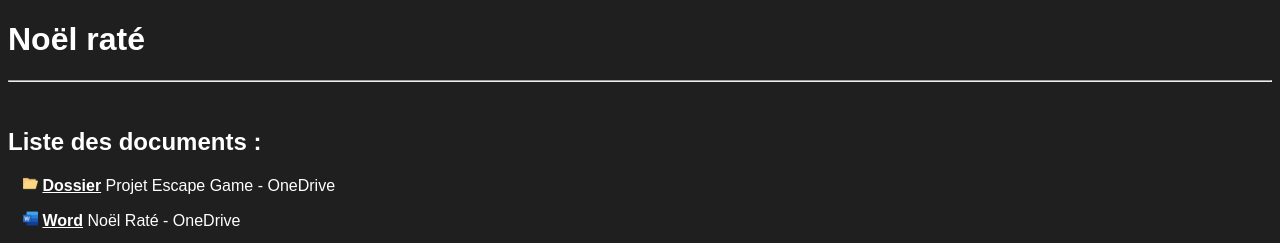
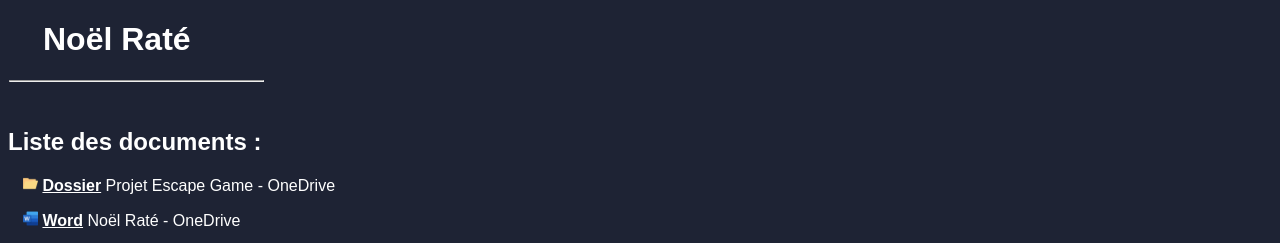
Before and after one commit to leot03/snir, a plain HTML site: page index.html in a window 1280 px wide. Shown: the top 243 px of the page. Drawn offline with Linux system fonts and the light colour scheme.

Commit message:
Update <index.html>
+ Ajout de border-radious <tableau.jpg>
- Modification de la couleur du background
- Modification de la police d'écriture
- Modification de la barre de séparation
- Modification de la marge d'espacement du grand titre

```diff
--- a/index.html
+++ b/index.html
@@ -7,10 +7,10 @@
     <link rel="icon" type="image/png" href="/images/noel.png" />
     <title>Noël Raté</title>
   </head>
-  <body style="background-color: rgb(31, 31, 31); font-family: Arial, Helvetica, sans-serif; color: white;">
+  <body style="background-color: rgb(30, 35, 52); font-family: Montserrat,sans-serif; color: white;">
     <div>
-      <h1>Noël raté</h1>
-      <hr><br>
+      <h1 style="font-weight: 800px; margin-left: 35px;">Noël Raté</h1>
+      <hr style="width: 20%; margin-left: 1px;"><br>
       <h2>Liste des documents :</h2>
       <div style="margin-left: 15px;">
         <p><img src="/images/folder.png" alt="dossier.png" style="width: 15px;height: 15px;"> <a style="color: white;" href="https://1drv.ms/u/s!AhKyyH8ve_H3zWHPKYJ9aMUlmdVC" target="_blank"><b>Dossier</b></a> Projet Escape Game - OneDrive</p>
@@ -35,7 +35,7 @@
     </div>
     <div>
       <h2><br>Image du tableau :</h2>
-       <img src="/images/tableau.jpg" alt="Image_du_tableau" style="width:520px;height:672px; margin-left: 15px;">
+       <img src="/images/tableau.jpg" alt="Image_du_tableau" style="width:520px;height:672px; margin-left: 15px; border-radius: 10px;">
     </div>
   </body>
 </html>
```
